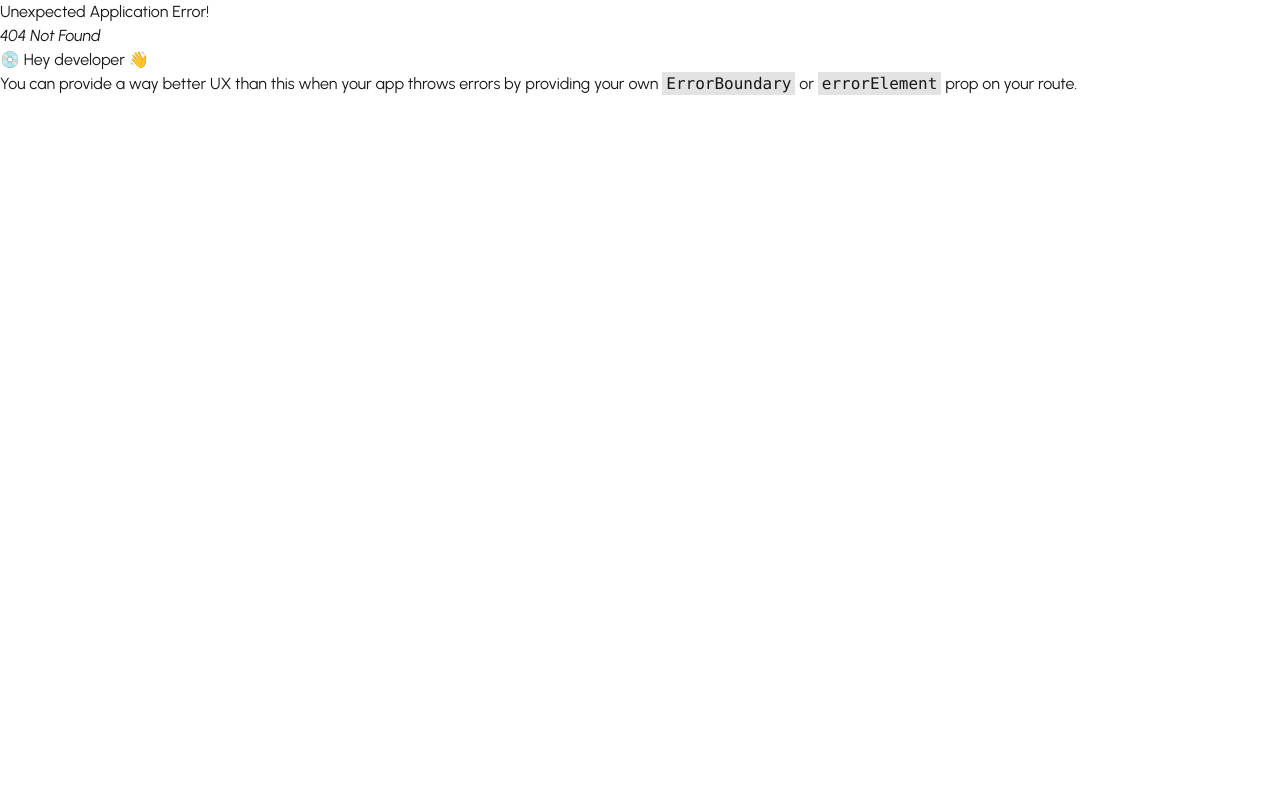
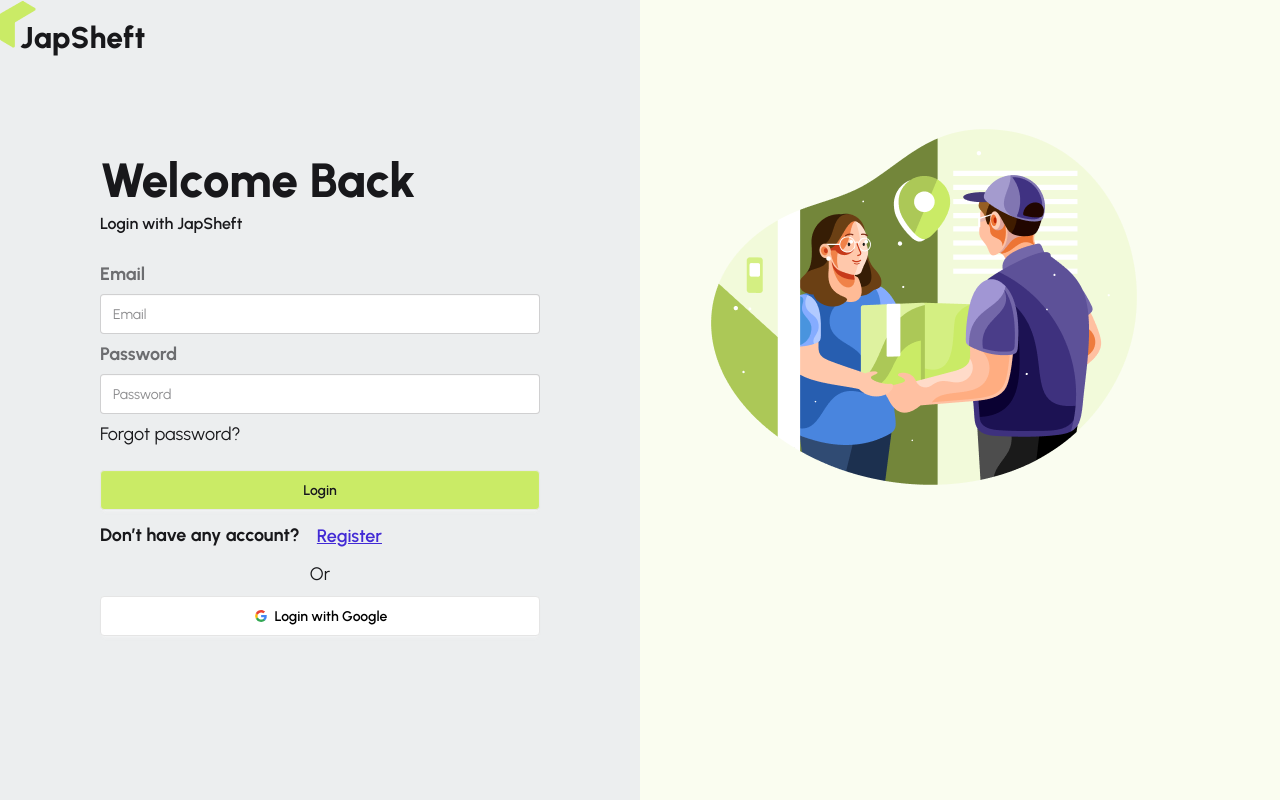
Before and after one commit to dev-sharafat/japshift-client-side, a React (Vite) app: page /login in a window 1280 px wide. Before the commit this address had no page. Built offline with nearby package versions, Linux system fonts and the light colour scheme.

Commit message:
adding the login and the register page

```diff
--- a/src/Components/HomeComponents/MarchentSection.jsx
+++ b/src/Components/HomeComponents/MarchentSection.jsx
@@ -2,7 +2,7 @@
 import location from "../../assets/location-merchant.png";
 const MarchentSection = () => {
   return (
-    <div className="lg:p-12 bg-[#03373D] rounded-2xl mx-4 mb-10">
+    <div className="lg:p-12 bg-[#03373D] rounded-2xl mx-4 mb-10 bg-[url('assets/be-a-merchant-bg.png')] bg-no-repeat ">
       <div className="hero-content flex-col lg:flex-row-reverse gap-[100px] ">
         <img src={location} className="max-w-sm rounded-lg shadow-2xl" />
         <div>
--- /dev/null
+++ b/src/LayOuts/AuthLayOut/AuthLayOut.jsx
@@ -0,0 +1,23 @@
+import React from "react";
+import JapSheftLogo from "../../ShearComponents/JapSheftLogo";
+import { Outlet } from "react-router";
+import authImage from "../../assets/authImage.png"
+const AuthLayOut = () => {
+  return (
+      <div className="  flex lg:flex-row flex-col-reverse justify-between min-h-screen bg-[#ECEEEF]">
+        <div className=" lg:w-[50%] ">
+          <div>
+            <JapSheftLogo />
+          </div>
+          <div className="lg:p-[100px] px-4 py-10">
+            <Outlet />
+          </div>
+        </div>
+        <div className="bg-[#FAFDF0] w-[50%] lg:py-[100px]"  >
+            <img src={authImage} alt="" data-aos="flip-right" data-aos-duration="1500"/>
+        </div>
+      </div>
+  );
+};
+
+export default AuthLayOut;
--- a/src/Routing/router.jsx
+++ b/src/Routing/router.jsx
@@ -1,6 +1,9 @@
 import { createBrowserRouter } from "react-router";
 import RootLayout from "../LayOuts/RootLayOur/RootLayout";
 import Home from "../pages/Home/Home";
+import AuthLayOut from "../LayOuts/AuthLayOut/AuthLayOut";
+import Login from "../pages/Login/Login";
+import Sign from "../pages/SignIn/Sign";
 
 const router = createBrowserRouter([
   {
@@ -13,6 +16,20 @@
     }
    ]
   },
+  {
+    path:'/',
+    Component:AuthLayOut,
+    children:[
+      {
+        path:'login',
+        Component:Login
+      },
+      {
+        path:'signin',
+        Component:Sign
+      }
+    ]
+  }
 ]);
 
 
--- /dev/null
+++ b/src/pages/Login/Login.jsx
@@ -0,0 +1,70 @@
+import React from "react";
+import { Link } from "react-router";
+
+const Login = () => {
+  return (
+    <div>
+      <div className="space-y-2 mb-5">
+        <h1 className="lg:text-5xl text-3xl font-extrabold">Welcome Back</h1>
+        <p className="font-semibold">Login with JapSheft</p>
+      </div>
+      <form>
+        <fieldset className="fieldset">
+          <label className="label font-bold text-lg">Email</label>
+          <input type="email" className="input w-full" placeholder="Email" />
+          <label className="label font-bold text-lg">Password</label>
+          <input
+            type="password"
+            className="input w-full"
+            placeholder="Password"
+          />
+          <div>
+            <Link className="link link-hover text-lg">Forgot password?</Link>
+          </div>
+          <button className="btn bg-[#CAEB66] mt-4">Login</button>
+          <p className="text-lg font-bold">
+            Don’t have any account?
+            <Link to="/signin" className="btn btn-link text-lg">
+              Register
+            </Link>
+          </p>
+        </fieldset>
+        <div className="text-center">
+          <p className="text-lg mb-2">Or</p>
+          <button className="btn bg-white text-black btn-block border-[#e5e5e5]">
+            <svg
+              aria-label="Google logo"
+              width="16"
+              height="16"
+              xmlns="http://www.w3.org/2000/svg"
+              viewBox="0 0 512 512"
+            >
+              <g>
+                <path d="m0 0H512V512H0" fill="#fff"></path>
+                <path
+                  fill="#34a853"
+                  d="M153 292c30 82 118 95 171 60h62v48A192 192 0 0190 341"
+                ></path>
+                <path
+                  fill="#4285f4"
+                  d="m386 400a140 175 0 0053-179H260v74h102q-7 37-38 57"
+                ></path>
+                <path
+                  fill="#fbbc02"
+                  d="m90 341a208 200 0 010-171l63 49q-12 37 0 73"
+                ></path>
+                <path
+                  fill="#ea4335"
+                  d="m153 219c22-69 116-109 179-50l55-54c-78-75-230-72-297 55"
+                ></path>
+              </g>
+            </svg>
+            Login with Google
+          </button>
+        </div>
+      </form>
+    </div>
+  );
+};
+
+export default Login;
--- /dev/null
+++ b/src/pages/SignIn/Sign.jsx
@@ -0,0 +1,70 @@
+import React from "react";
+import { Link } from "react-router";
+
+const Sign = () => {
+  return (
+    <div>
+      <div className="space-y-2 mb-5">
+        <h1 className="lg:text-5xl text-3xl font-extrabold">Create an Account</h1>
+        <p className="font-semibold">Register with Profast</p>
+      </div>
+      <form>
+        <fieldset className="fieldset">
+          <label className="label font-bold text-lg">Email</label>
+          <input type="email" className="input w-full" placeholder="Email" />
+          <label className="label font-bold text-lg">Password</label>
+          <input
+            type="password"
+            className="input w-full"
+            placeholder="Password"
+          />
+          {/* <div>
+            <Link className="link link-hover text-lg">Forgot password?</Link>
+          </div> */}
+          <button className="btn bg-[#CAEB66]  mt-4">Register</button>
+          <p className="text-lg font-bold">
+            Already have an account?
+            <Link to="/login" className="btn btn-link text-lg">
+              Login
+            </Link>
+          </p>
+        </fieldset>
+        <div className="text-center">
+          <p className="text-lg mb-2">Or</p>
+          <button className="btn bg-white text-black btn-block border-[#e5e5e5]">
+            <svg
+              aria-label="Google logo"
+              width="16"
+              height="16"
+              xmlns="http://www.w3.org/2000/svg"
+              viewBox="0 0 512 512"
+            >
+              <g>
+                <path d="m0 0H512V512H0" fill="#fff"></path>
+                <path
+                  fill="#34a853"
+                  d="M153 292c30 82 118 95 171 60h62v48A192 192 0 0190 341"
+                ></path>
+                <path
+                  fill="#4285f4"
+                  d="m386 400a140 175 0 0053-179H260v74h102q-7 37-38 57"
+                ></path>
+                <path
+                  fill="#fbbc02"
+                  d="m90 341a208 200 0 010-171l63 49q-12 37 0 73"
+                ></path>
+                <path
+                  fill="#ea4335"
+                  d="m153 219c22-69 116-109 179-50l55-54c-78-75-230-72-297 55"
+                ></path>
+              </g>
+            </svg>
+            Login with Google
+          </button>
+        </div>
+      </form>
+    </div>
+  );
+};
+
+export default Sign;
```
